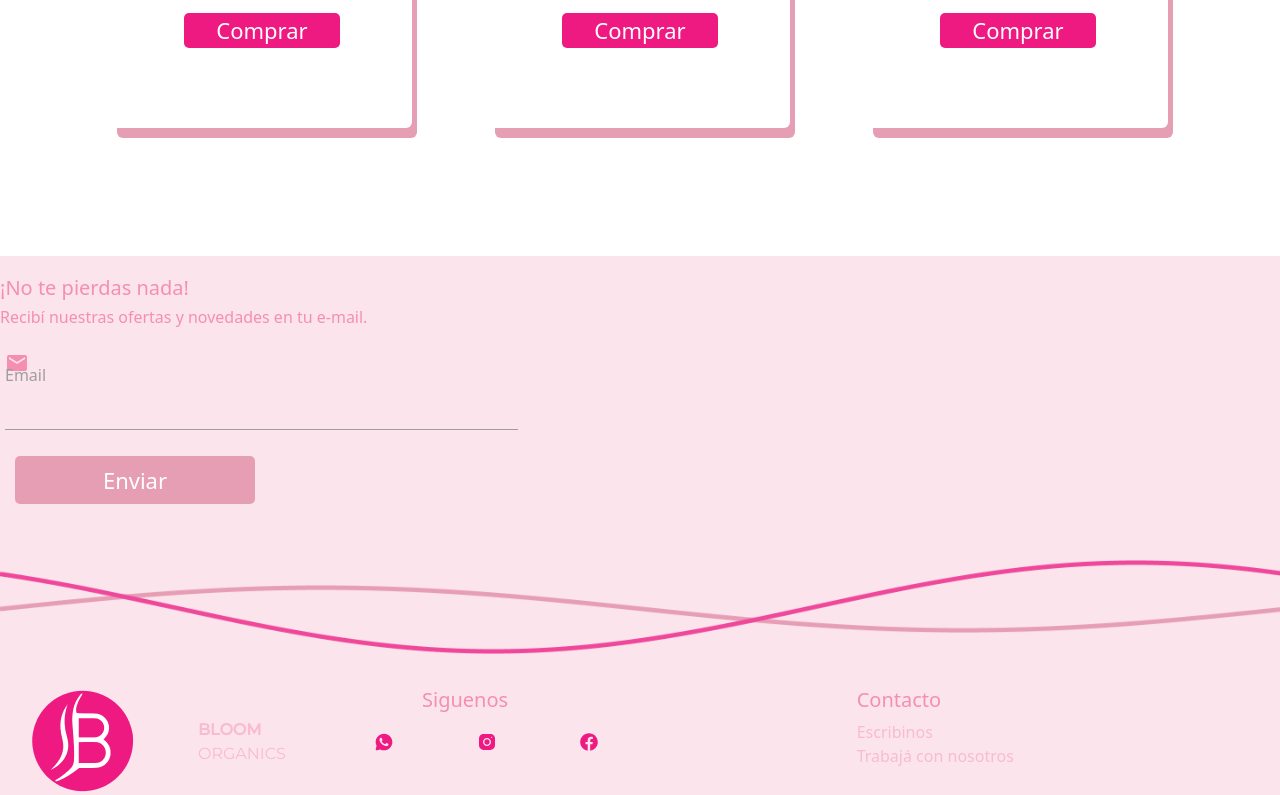
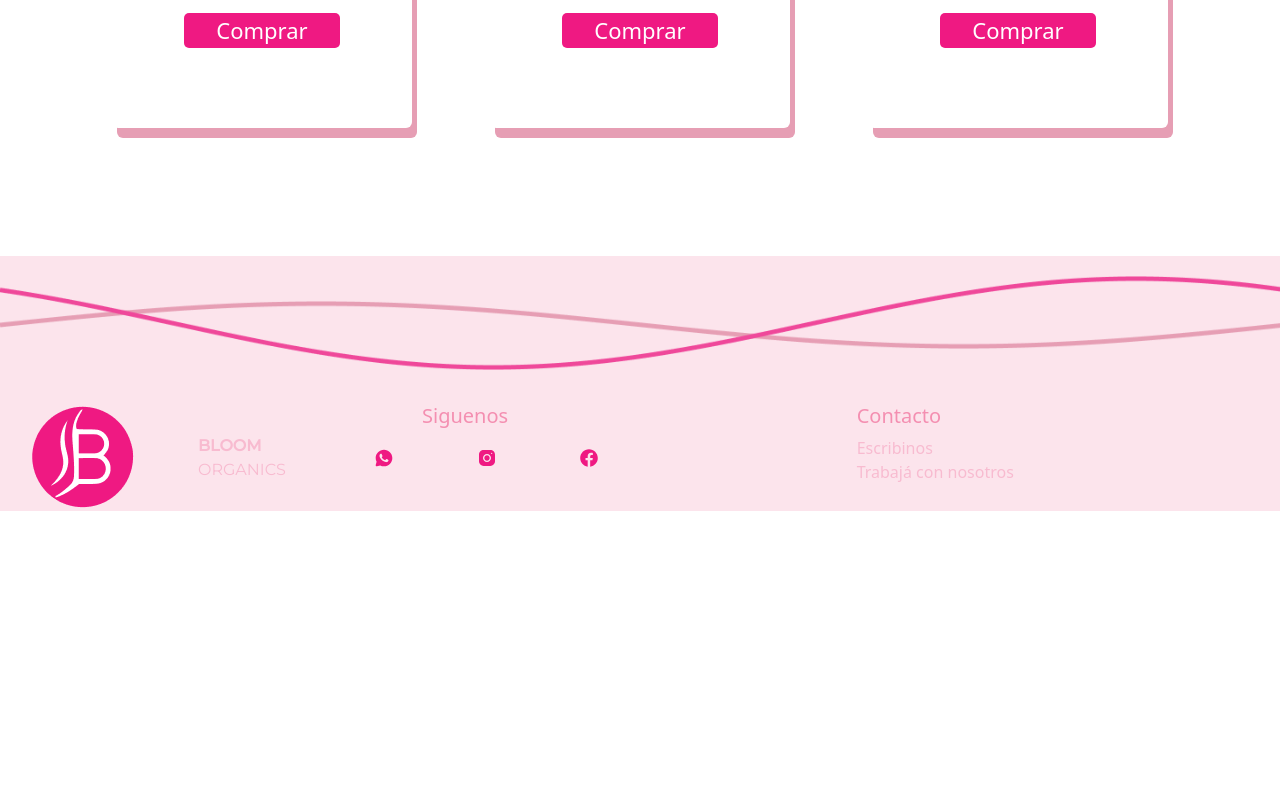
Before and after one commit to FranciscoRomero01/proyecto_bloom, a plain HTML site: page index.html in a window 1280 px wide. Shown: the part 2954-3749 px from the top of the page. After the commit the page ends 3465 px from the top, so only its background shows below. Drawn offline with nearby package versions, Linux system fonts and the light colour scheme.

Commit message:
Se modifico el footer

```diff
--- a/index.html
+++ b/index.html
@@ -163,28 +163,9 @@
           </a>
         </div>
       </div>
-
-
-
     </section>
 
     <footer class="page-footer pink lighten-5">
-      <div class="footer-mail row">
-        <div class="col s2">
-          <h5 class="pink-text text-lighten-3">¡No te pierdas nada!</h5>
-          <h6 class="pink-text text-lighten-3">Recibí nuestras ofertas y novedades en tu e-mail.</h6>
-        </div>
-        <form class="row">
-          <div class="col s1">
-            <div class="input-field inline">
-                <i class="material-icons pink-text  text-lighten-3">mail</i>
-                <input id="email_inline" type="email" class="validate">
-                <label for="email_inline">Email</label>
-                <button class=" boton banner-boton">Enviar</button>
-              </div>
-            </div>
-          </form>
-      </div>
       <div class="waves">
         <img class="wave2" src="src/img/img-waves2.png" alt="">
         <img class="wave3" src="src/img/img-waves3.png" alt="">
```
